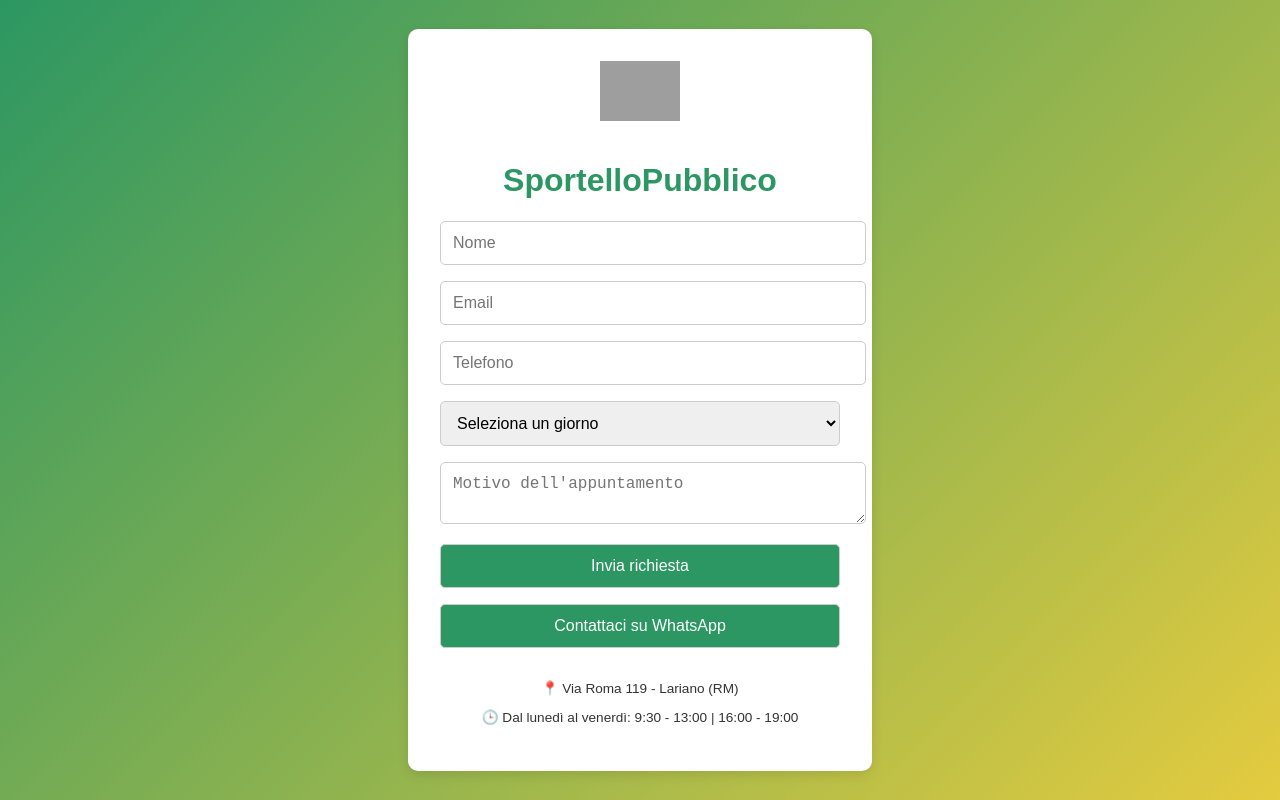
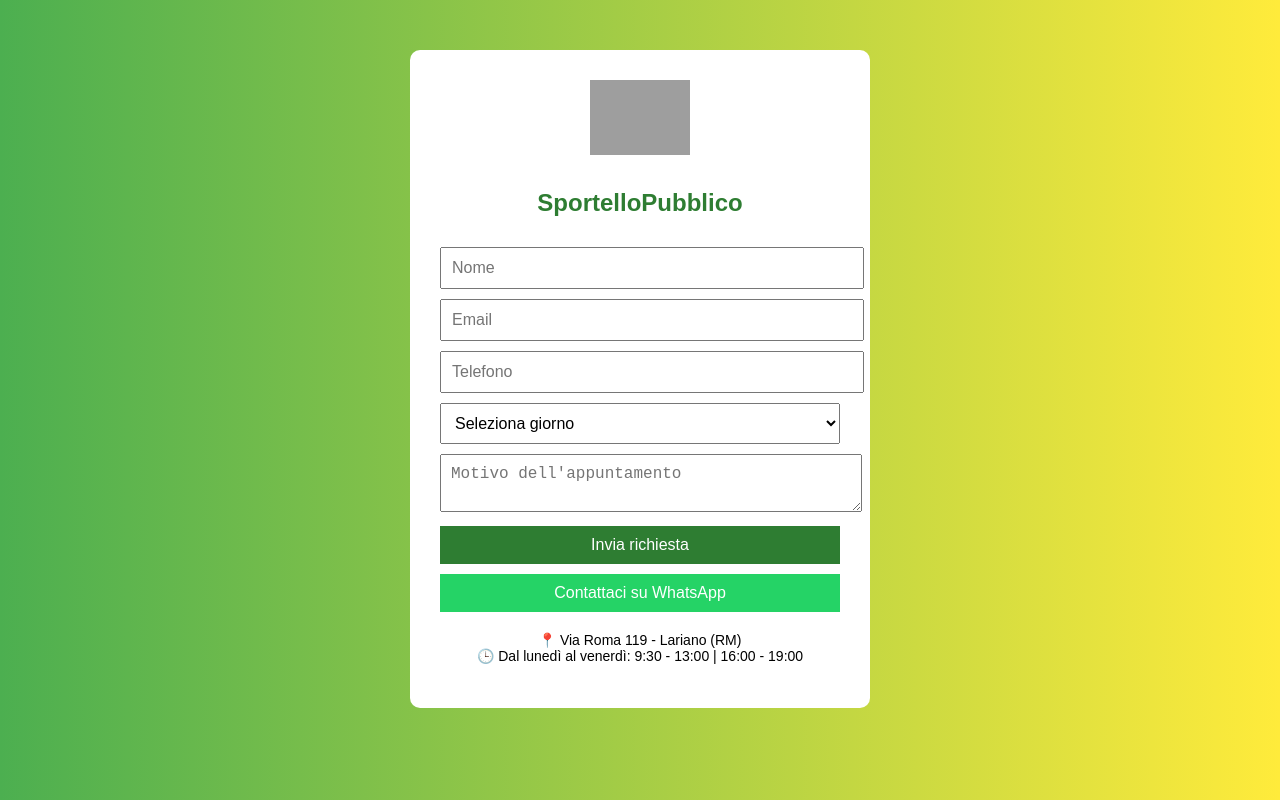
Before and after one commit to sportellopubblico/sportellopubblico, a plain HTML site: page index.html in a window 1280 px wide. Drawn offline with Linux system fonts and the light colour scheme; grey boxes are pictures that could not be loaded.

Commit message:
Update index.html

```diff
--- a/index.html
+++ b/index.html
@@ -1,130 +1,78 @@
 <!DOCTYPE html>
 <html lang="it">
-
 <head>
-  <meta charset="UTF-8">
-  <meta name="viewport" content="width=device-width, initial-scale=1.0">
+  <meta charset="UTF-8" />
+  <meta name="viewport" content="width=device-width, initial-scale=1.0" />
   <title>SportelloPubblico</title>
   <style>
     body {
+      font-family: Arial, sans-serif;
+      background: linear-gradient(to right, #4CAF50, #FFEB3B);
       margin: 0;
       padding: 0;
-      font-family: Arial, sans-serif;
-      background: linear-gradient(135deg, #2c9762, #e4cb3f);
-      display: flex;
-      justify-content: center;
-      align-items: center;
-      height: 100vh;
     }
-
     .container {
-      background: #fff;
-      padding: 2rem;
+      max-width: 400px;
+      background: white;
+      margin: 50px auto;
+      padding: 30px;
       border-radius: 10px;
-      box-shadow: 0 4px 12px rgba(0, 0, 0, 0.1);
-      max-width: 400px;
-      width: 100%;
       text-align: center;
     }
-
-    h1 {
-      color: #2c9762;
+    img {
+      width: 100px;
+      margin-bottom: 10px;
     }
-
-    input,
-    textarea,
-    select,
+    h2 {
+      color: #2E7D32;
+    }
+    input, select, textarea, button {
+      width: 100%;
+      padding: 10px;
+      margin-top: 10px;
+      font-size: 16px;
+    }
     button {
-      width: 100%;
-      margin-bottom: 1rem;
-      padding: 0.75rem;
-      border: 1px solid #ccc;
-      border-radius: 5px;
-      font-size: 1rem;
+      background-color: #2E7D32;
+      color: white;
+      border: none;
+      cursor: pointer;
     }
-
-    button {
-      background-color: #2c9762;
-      color: white;
-      cursor: pointer;
-      transition: background 0.3s ease;
+    .whatsapp {
+      background-color: #25D366;
+      margin-top: 10px;
     }
-
-    button:hover {
-      background-color: #247a4e;
-    }
-
     .footer {
-      margin-top: 1rem;
-      font-size: 0.85rem;
-      color: #333;
-    }
-
-    .logo {
-      width: 80px;
-      margin-bottom: 1rem;
+      margin-top: 20px;
+      font-size: 14px;
     }
   </style>
 </head>
-
 <body>
   <div class="container">
-    <img src="logo.png" alt="Logo" class="logo">
-    <h1>SportelloPubblico</h1>
-    <form id="appointmentForm">
-      <input type="text" id="name" placeholder="Nome" required>
-      <input type="email" id="email" placeholder="Email" required>
-      <input type="tel" id="phone" placeholder="Telefono" required>
-      <select id="day" required>
-        <option value="">Seleziona un giorno</option>
+    <img src="logo.png" alt="Logo" />
+    <h2>SportelloPubblico</h2>
+    <form action="https://formspree.io/f/xeoayeyq" method="POST">
+      <input type="text" name="nome" placeholder="Nome" required />
+      <input type="email" name="email" placeholder="Email" required />
+      <input type="tel" name="telefono" placeholder="Telefono" required />
+      <select name="giorno" required>
+        <option value="">Seleziona giorno</option>
         <option value="Lunedì">Lunedì</option>
         <option value="Mercoledì">Mercoledì</option>
         <option value="Venerdì">Venerdì</option>
       </select>
-      <textarea id="reason" placeholder="Motivo dell'appuntamento" required></textarea>
+      <textarea name="messaggio" placeholder="Motivo dell'appuntamento" required></textarea>
+      <input type="hidden" name="Firma" value="Richiesta inviata tramite www.sportellopubblico.it">
       <button type="submit">Invia richiesta</button>
     </form>
     <a href="https://wa.me/393517624080" target="_blank">
-      <button>Contattaci su WhatsApp</button>
+      <button class="whatsapp">Contattaci su WhatsApp</button>
     </a>
     <div class="footer">
-      <p>📍 Via Roma 119 - Lariano (RM)</p>
-      <p>🕒 Dal lunedì al venerdì: 9:30 - 13:00 | 16:00 - 19:00</p>
+      <p>📍 Via Roma 119 - Lariano (RM)<br>
+      🕒 Dal lunedì al venerdì: 9:30 - 13:00 | 16:00 - 19:00</p>
     </div>
   </div>
-
-  <script>
-    const form = document.getElementById('appointmentForm');
-
-    form.addEventListener('submit', async (e) => {
-      e.preventDefault();
-
-      const data = {
-        name: document.getElementById('name').value,
-        email: document.getElementById('email').value,
-        phone: document.getElementById('phone').value,
-        day: document.getElementById('day').value,
-        reason: document.getElementById('reason').value,
-      };
-
-      try {
-        const response = await fetch('https://hook.eu2.make.com/afc1t3w4ra1ojutixienru2ohrosytwt', {
-          method: 'POST',
-          headers: { 'Content-Type': 'application/json' },
-          body: JSON.stringify(data)
-        });
-
-        if (response.ok) {
-          alert('Richiesta inviata con successo!');
-          form.reset();
-        } else {
-          alert('Errore nell'invio della richiesta.');
-        }
-      } catch (error) {
-        alert('Errore di connessione al server.');
-      }
-    });
-  </script>
 </body>
-
 </html>
```
